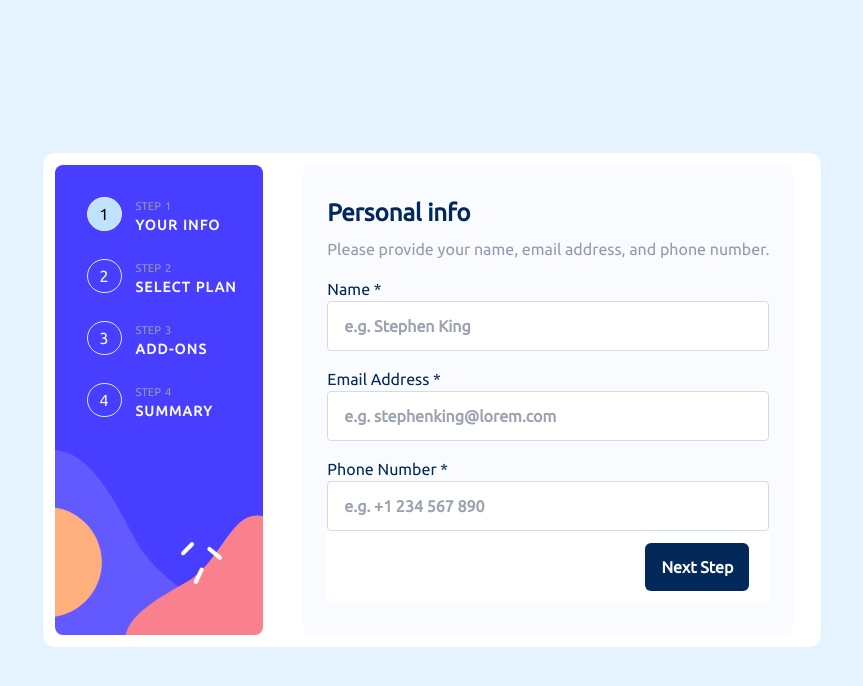
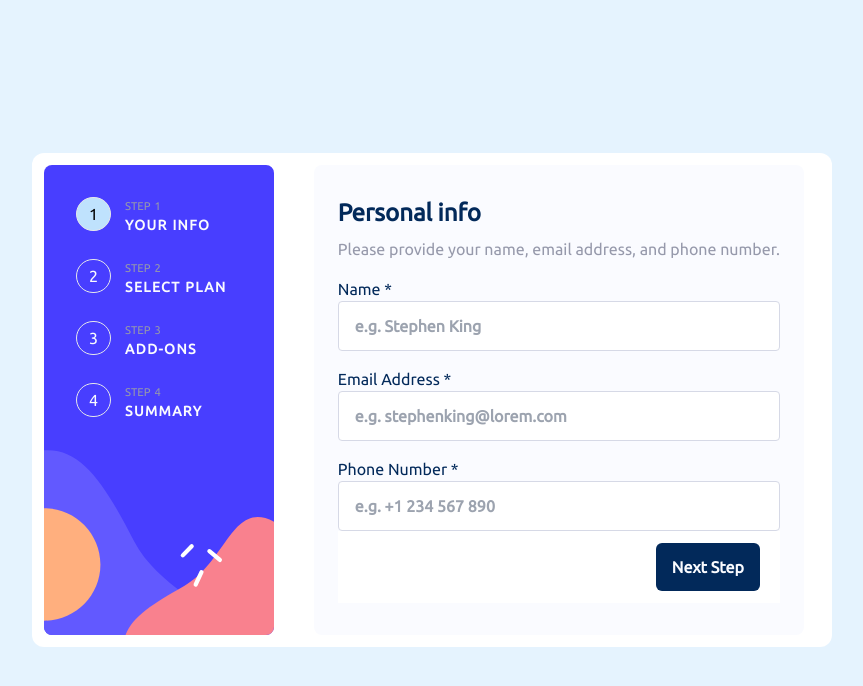
Before and after one commit to GabeGar/multi-step-form, a React (Vite) app: page / in a window 1280 px wide. Shown: the top 686 px of the page, without its empty margins (208-1071 px from the left). Built offline with nearby package versions, Linux system fonts and the light colour scheme.

Commit message:
updates gridtempcols for desktop layout in tailwind config

```diff
--- a/tailwind.config.ts
+++ b/tailwind.config.ts
@@ -31,7 +31,7 @@ export default {
                 sans: ['Ubuntu', ...defaultTheme.fontFamily.sans],
             },
             gridTemplateColumns: {
-                desktopGrid: '1fr 2.5fr',
+                desktopGrid: '1.1fr 2.5fr',
             },
         },
     },
```
